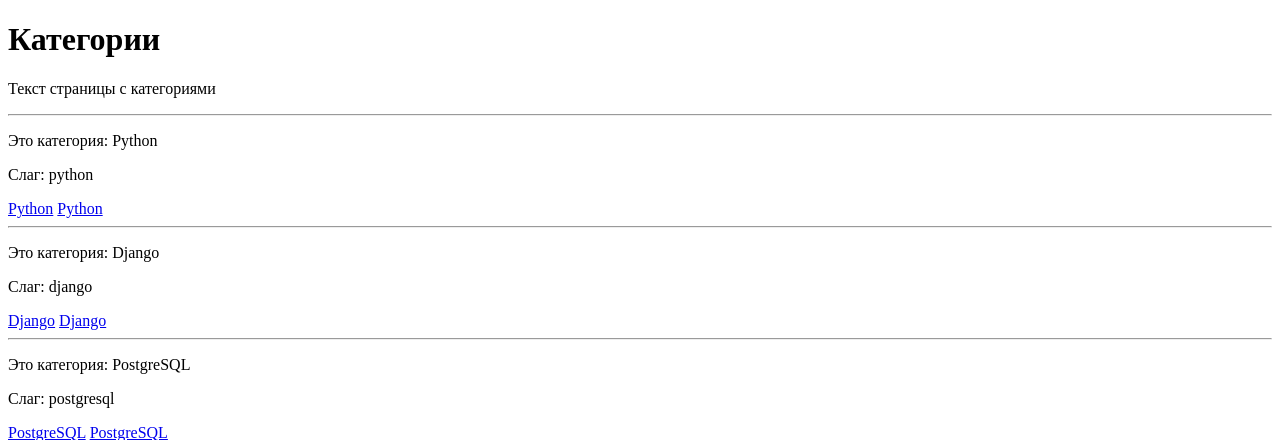
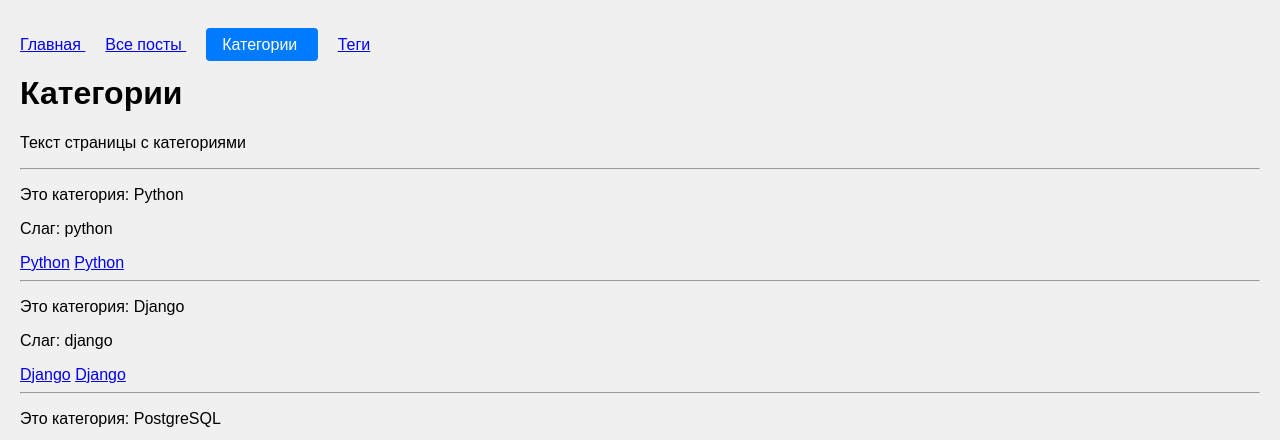
Before and after one commit to OlegVovchenko/DjangoProject, a Django app: page /posts/categories/ in a window 1280 px wide. Shown: the top 440 px of the page. Run offline with Django 5.2, Linux system fonts and the light colour scheme.

Commit message:
hw22: передача активной кнопки через контекстный процессор

```diff
--- a/python_blog/context_processors.py
+++ b/python_blog/context_processors.py
@@ -4,14 +4,17 @@
     'python_blog.context_processors.menu_items',
 """
 
-MENU_ITEMS = [
+def menu_items(request):
+    menu = [
         {"title": "Главная", "url_name": "main"},
         {"title": "Все посты", "url_name": "blog:catalog_posts"},
         {"title": "Категории", "url_name": "blog:catalog_categories"},
         {"title": "Теги", "url_name": "blog:catalog_tags"},
 ]
 
-def menu_items(request):
-    return {
-        'menu_items':MENU_ITEMS
-    }
+    current_url_name = request.resolver_match.view_name
+
+    for item in menu:
+        item['is_active'] = current_url_name == item['url_name']
+
+    return {'menu_items': menu}
--- a/python_blog/templates/catalog_categories.html
+++ b/python_blog/templates/catalog_categories.html
@@ -1,11 +1,6 @@
-<!DOCTYPE html>
-<html lang="en">
-<head>
-    <meta charset="UTF-8">
-    <meta name="viewport" content="width=device-width, initial-scale=1.0">
-    <title>Каталог категорий</title>
-</head>
-<body>
+{% extends "base.html" %}
+{% block content %}
+
     <h1>{{ title }}</h1>
     <p>{{ text }}</p>
     <hr>
@@ -22,6 +17,4 @@
     <a href="{% url "blog:category_detail" category.slug %}">{{ category.name }}</a>
     <hr>
     {% endfor %}
-
-</body>
-</html>
+    {% endblock content %}
--- a/python_blog/templates/menu_include.html
+++ b/python_blog/templates/menu_include.html
@@ -1,7 +1,11 @@
 <nav>
     <ul>
         {% for item in menu_items %}
-        <li><a href="{% url item.url_name %}">{{ item.title }}</a></li>
+        <li>
+            <a href="{% url item.url_name %}" class="{% if item.is_active %}active{% endif %}">
+                {{ item.title }}
+            </a>
+        </li>
         {% endfor %}
     </ul>
 </nav>
--- a/python_blog/views.py
+++ b/python_blog/views.py
@@ -19,7 +19,6 @@ def main(request):
         "title": "Главная страница",
         "text": "Текст главной страницы",
         "user_status": "admin",
-
     }
     return render(request, "main.html", context)
 
--- a/static/css/main.css
+++ b/static/css/main.css
@@ -14,3 +14,11 @@ nav ul li {
     display: inline;
     margin-right: 20px;
 }
+
+.active {
+    color: #fff;
+    background-color: #007bff;
+    border-radius: 4px;
+    padding: 8px 16px;
+    text-decoration: none;
+}
```
